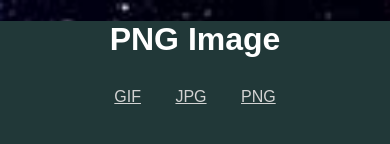
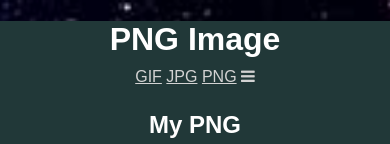
Before and after one commit to calebament/CSIT121, a plain HTML site: page png.html in a window 390 px wide. Shown: the top 144 px of the page. Drawn offline with Linux system fonts and the light colour scheme.

Commit message:
Enhance PNG page with responsive navigation
Added a responsive navigation bar using Font Awesome icons and JavaScript for toggling the menu.

```diff
--- a/png.html
+++ b/png.html
@@ -5,6 +5,7 @@
     <meta charset="UTF-8">
     <title>PNG Image</title>
     <link rel="stylesheet" href="styles.css">
+    <link rel="stylesheet" href="https://cdnjs.cloudflare.com/ajax/libs/font-awesome/4.7.0/css/font-awesome.min.css">
 </head>
 
 <body>
@@ -13,11 +14,14 @@
         <h1>PNG Image</h1>
     </header>
 
-    <nav>
+    <div class="topnav" id="myTopnav">
         <a href="gif.html">GIF</a>
         <a href="jpg.html">JPG</a>
-        <a href="png.html">PNG</a>
-    </nav>
+        <a href="png.html" class="active">PNG</a>
+        <a href="javascript:void(0);" class="icon" onclick="myFunction()">
+            <i class="fa fa-bars"></i>
+        </a>
+    </div>
 
     <main>
 
@@ -57,6 +61,17 @@
         <p>&copy; 2026 Caleb Ament. All rights reserved.</p>
     </footer>
 
+    <script>
+        function myFunction() {
+            var x = document.getElementById("myTopnav");
+            if (x.className === "topnav") {
+                x.className += " responsive";
+            } else {
+                x.className = "topnav";
+            }
+        }
+    </script>
+
 </body>
 
 </html>
```
